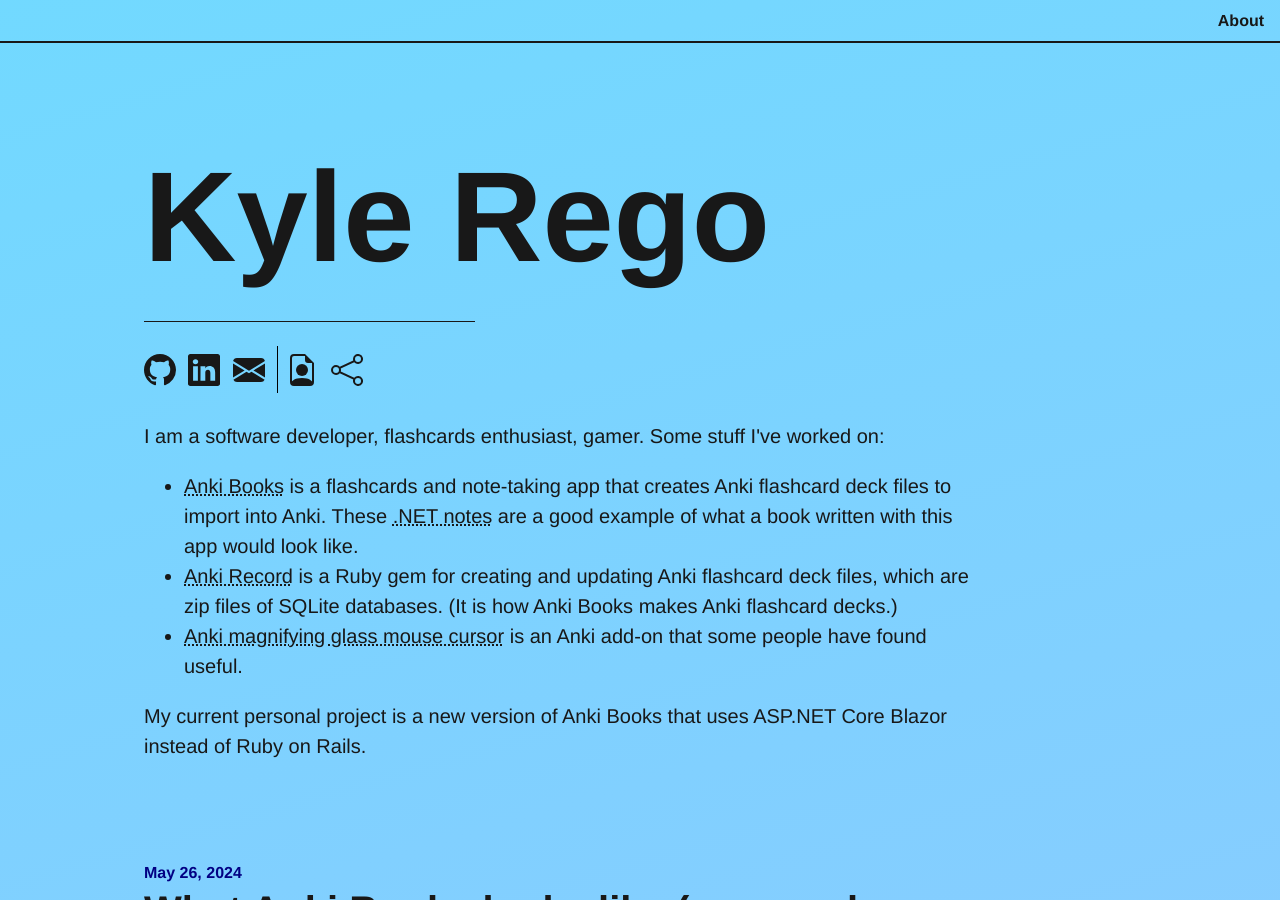
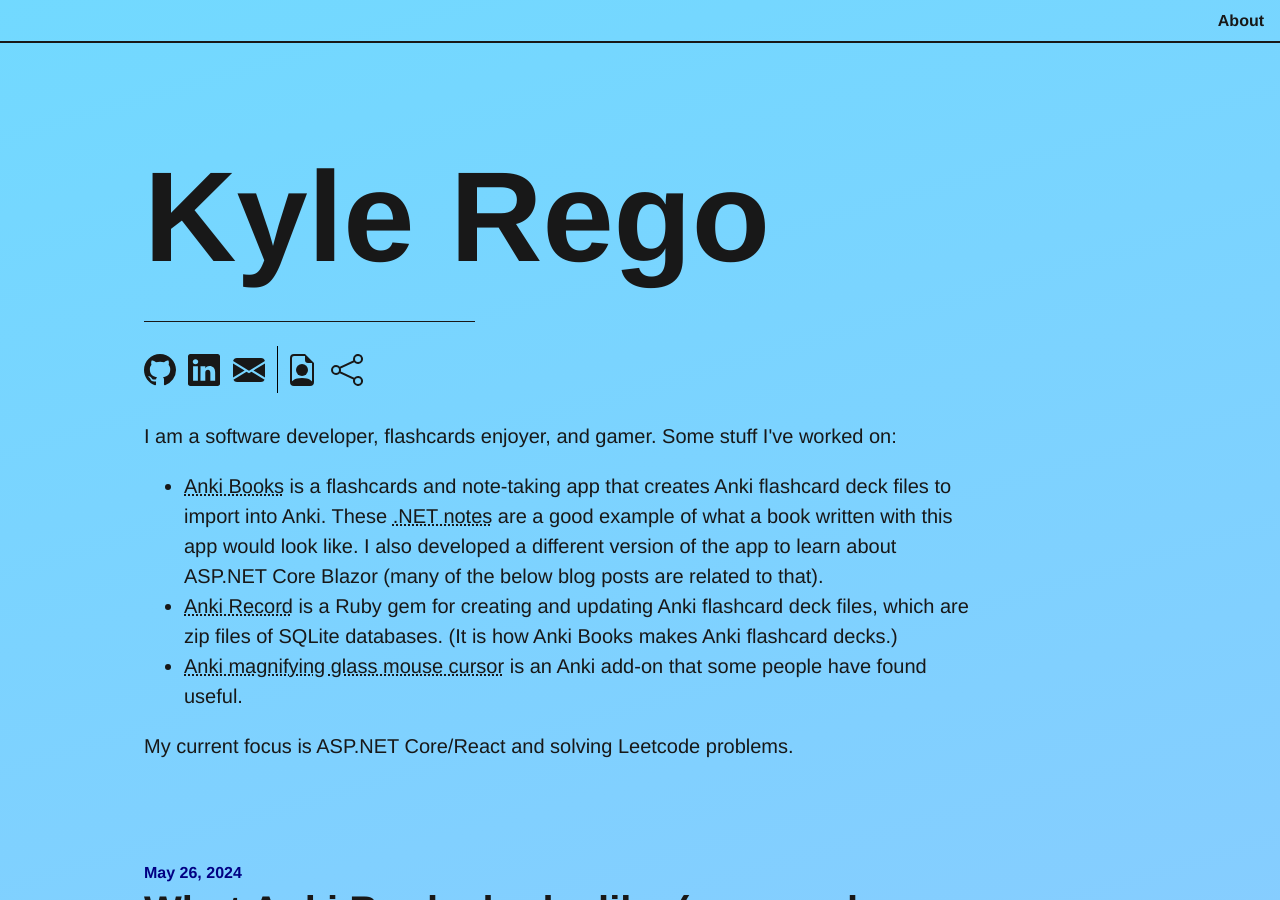
Before and after one commit to KyleRego/KyleRego.github.io, a Jekyll site: the page built from index.markdown, in a window 1280 px wide and 900 px high. Built offline with Jekyll 4.4.1, drawn with Linux system fonts in a browser that asks for light colours.

Commit message:
Update homepage

```diff
--- a/_layouts/home.html
+++ b/_layouts/home.html
@@ -44,11 +44,12 @@
 
       <div class="container px-2 mx-auto prose mt-2">
         <p>
-          I am a software developer, flashcards enthusiast, gamer. Some stuff I've worked on:
+          I am a software developer, flashcards enjoyer, and gamer. Some stuff I've worked on:
         </p>
         <ul>
           <li>
             <a href="https://ankibooks.io">Anki Books</a> is a flashcards and note-taking app that creates Anki flashcard deck files to import into Anki. These <a href="https://kylerego.net/books/66b2c0b4-92a4-4326-875d-d205b2ac8db5">.NET notes</a> are a good example of what a book written with this app would look like.
+            I also developed a different version of the app to learn about ASP.NET Core Blazor (many of the below blog posts are related to that).
           </li>
           <li>
             <a href="https://kylerego.github.io/anki_record_docs">Anki Record</a> is a Ruby gem for creating and updating Anki flashcard deck files, which are zip files of SQLite databases. (It is how Anki Books makes Anki flashcard decks.)
@@ -59,7 +60,7 @@
         </ul>
 
         <p>
-          My current personal project is a new version of Anki Books that uses ASP.NET Core Blazor instead of Ruby on Rails.
+          My current focus is ASP.NET Core/React and solving Leetcode problems.
         </p>
       </div>
 
```
